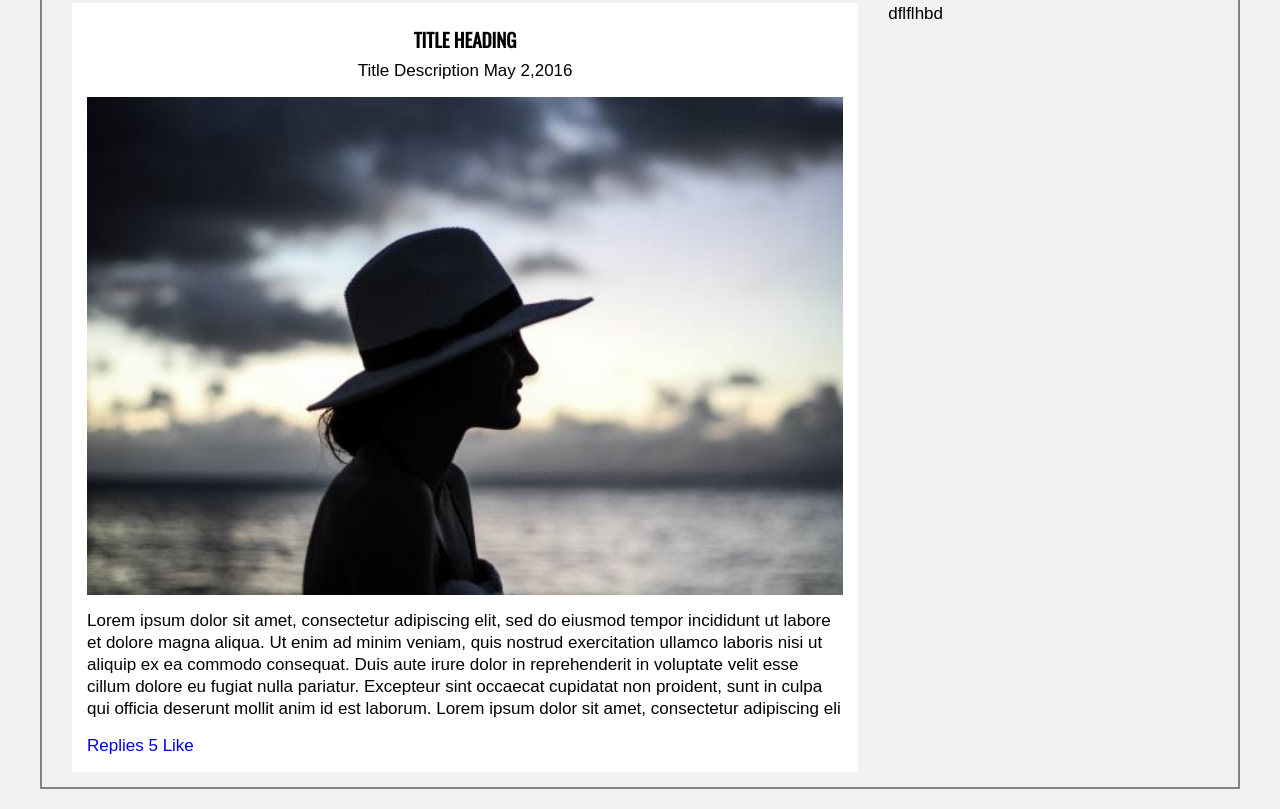
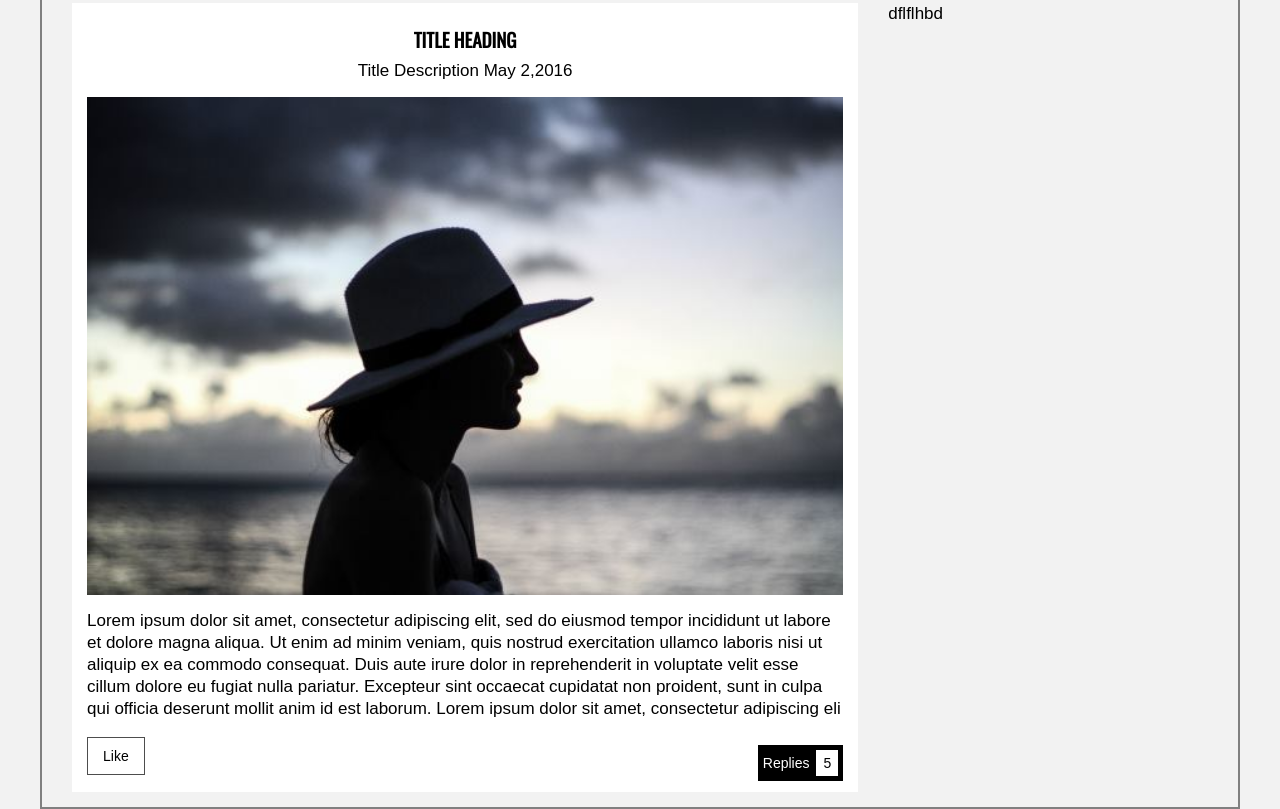
Before and after one commit to codingfront/jfd4-html-css-project, a plain HTML site: page index.html in a window 1280 px wide. Shown: the part 1006-1815 px from the top of the page. Drawn offline with nearby package versions, Linux system fonts and the light colour scheme.

Commit message:
add footer for post-item

```diff
--- a/scss/_post-item.scss
+++ b/scss/_post-item.scss
@@ -22,5 +22,42 @@
             margin-bottom: variable.$base-margin;
         }
     }
+    &__footer{
+        padding: 10px 0 ;
+    }
+
+    &__replies,&__like{
+        font-size: 14px;
+        padding: 5px;
+    }
+
+    &__replies{
+        float: right;
+        background-color:variable.$base-color ;
+        color: white;
+
+        span{
+            background-color: white;
+            color: variable.$base-color;
+            padding: 2px 7px;
+            margin-left:3px;
+            display: inline-block;
+
+        }
+    }
+
+    &__like{
+        background-color:white;
+        color: variable.$base-color;
+        border: 1px solid lighten(variable.$base-color, 30%);
+        padding: 10px 15px;
+        &:hover{
+            border-color:lighten(variable.$base-color,15%)
+        }
+    }
+
+
+
+
 
 }
```
Also changed, not shown: style.css, style.scss (line endings or trailing spaces), 1 other file.
